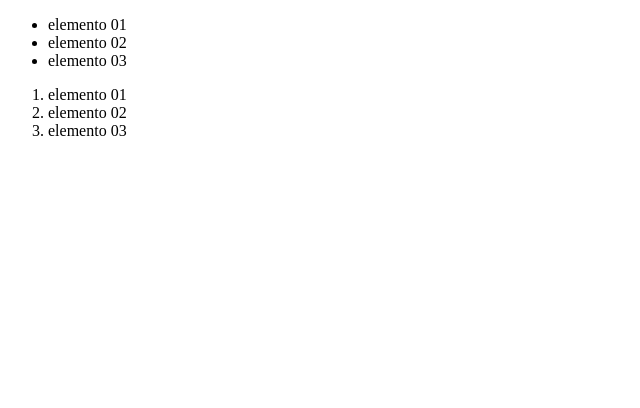
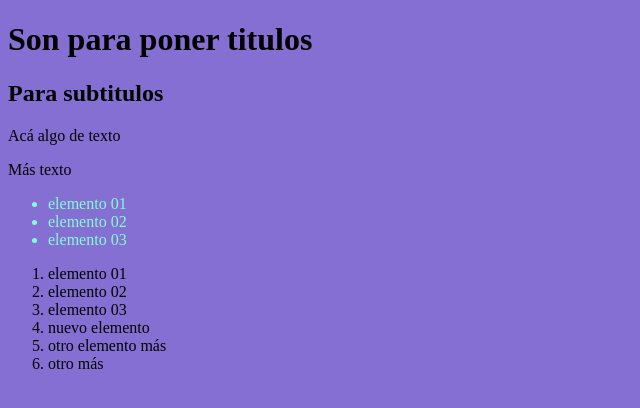
Before and after one commit to Kel-lev/proyecto01, a plain HTML site: page index.html in a window 1280 px wide. Shown: the whole page, without its empty margins (0-640 px from the left). Drawn offline with Linux system fonts and the light colour scheme.

Commit message:
Nueva actualizacion

```diff
--- a/css/estilo.css
+++ b/css/estilo.css
@@ -0,0 +1,7 @@
+body {
+    background-color: #5334c0b4;
+}
+
+.resaltado {
+    color: aquamarine;
+}
--- a/index.html
+++ b/index.html
@@ -16,17 +16,26 @@
             </nav>
         </header>
         <main>
+            <h1>Son para poner titulos</h1>
+            <h2>Para subtitulos</h2>
+            <p>Acá algo de texto</p>
+            <p>Más texto</p>
             <section>
                 <article>
-                    <ul>
-                        <li>elemento 01</li>
-                        <li>elemento 02</li>
-                        <li>elemento 03</li>
-                    </ul>
+                    <div class="resaltado">
+                        <ul>
+                            <li>elemento 01</li>
+                            <li>elemento 02</li>
+                            <li>elemento 03</li>
+                        </ul>
+                    </div>
                     <ol>
                         <li>elemento 01</li>
                         <li>elemento 02</li>
                         <li>elemento 03</li>
+                        <li>nuevo elemento</li>
+                        <li>otro elemento más</li>
+                        <li>otro más</li>
                     </ol>
                 </article>
                 <article>
@@ -34,8 +43,12 @@
                 </article>
             </section>
         </main>
+        <aside>
+
+        </aside>
         <footer>
 
         </footer>
+        <script src="js/codigo.js"></script>
     </body>
 </html>
--- /dev/null
+++ b/js/codigo.js
@@ -0,0 +1 @@
+alert("hola desde Javascript")
```
